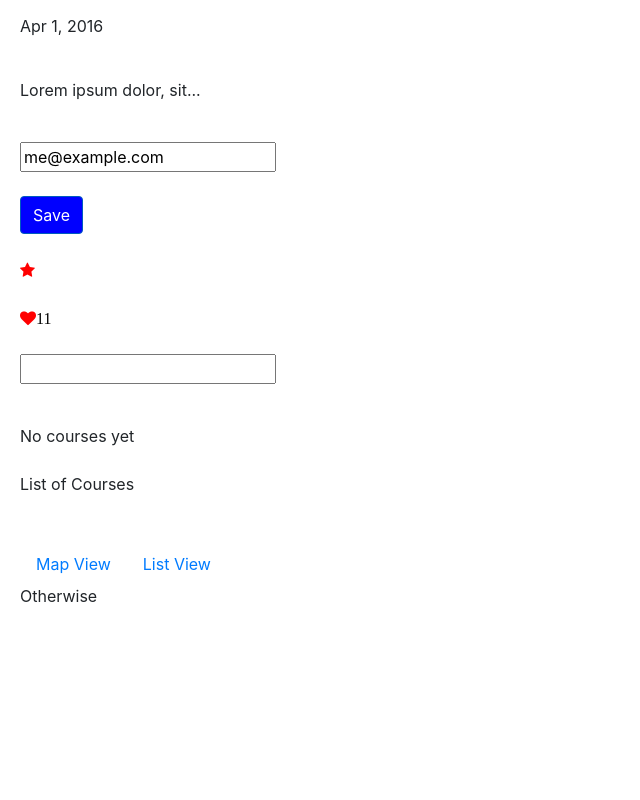
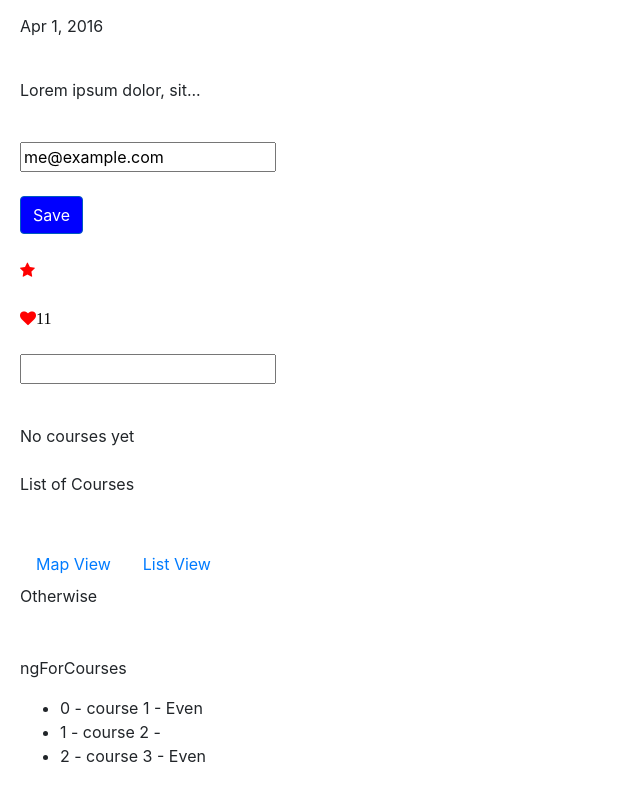
Before and after one commit to tabarino/FirstAngularProject, an Angular app: page / in a window 1280 px wide. Shown: the part 1048-1848 px from the top of the page, without its empty margins (0-640 px from the left). Before the commit the page ends 1676 px from the top, so only its background shows below. Built offline with nearby package versions, Linux system fonts and the light colour scheme.

Commit message:
67. ngFor

```diff
--- a/src/app/app.component.html
+++ b/src/app/app.component.html
@@ -50,3 +50,11 @@
     <div *ngSwitchCase="'list'">List View Content</div>
     <div *ngSwitchDefault>Otherwise</div>
 </div>
+<br><br>
+<p>ngForCourses</p>
+<ul>
+    <!-- Search for ngForOf on angular.io to see all options -->
+    <li *ngFor="let course of ngForCourses; index as i; even as isEven">
+        {{ i }} - {{ course.name }} - <span *ngIf="isEven">Even</span>
+    </li>
+</ul>
--- a/src/app/app.component.ts
+++ b/src/app/app.component.ts
@@ -26,6 +26,12 @@ export class AppComponent {
 
   viewMode = 'somethingElse';
 
+  ngForCourses = [
+    { id: 1, name: 'course 1' },
+    { id: 2, name: 'course 2' },
+    { id: 3, name: 'course 3' }
+  ];
+
   onFavoriteChanged(eventArgs: FavoriteChangedEventArgs) {
     console.log('Favorite Changed: ', eventArgs);
   }
```
